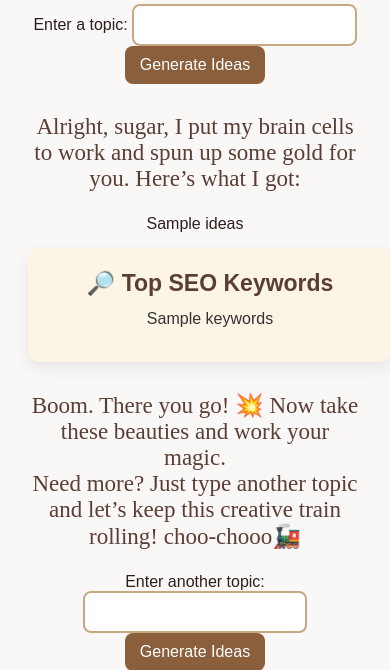
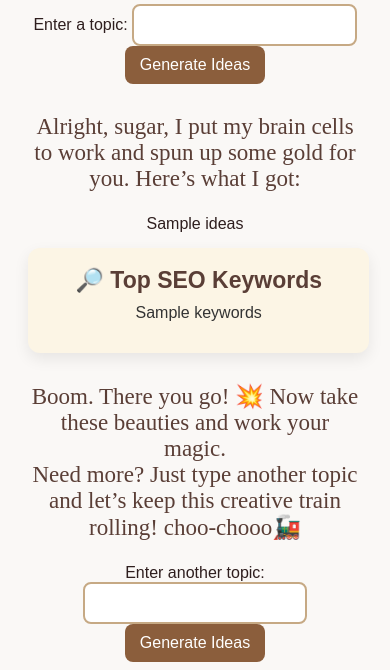
Before and after one commit to CansuTC/AI-Blog-Idea-Generator, a Flask app: template templates/index.html in a window 390 px wide. Shown: the part 388-1058 px from the top of the page. Run offline with Flask 3, Linux system fonts and the light colour scheme; the template is opened without the code that fills it: most values are stand-ins (such as "Sample title", 1, 10 or a date in 2020).

Commit message:
Fix mobile alignment for SEO box and idea cards

```diff
--- a/static/style.css
+++ b/static/style.css
@@ -1,7 +1,7 @@
 /* General Styles */
 body {
     font-family: "Poppins", sans-serif;
-    background-color: #FAF8F6; /* Editorial Soft Beige */
+    background-color: #FAF8F6;
     color: #2E1E1E;
     text-align: center;
     padding: 20px;
@@ -15,7 +15,7 @@
     letter-spacing: 0.5px;
 }
 
-/* Sub-header (Aligned with Editorial Look) */
+/* Sub-header */
 .sub-header {
     font-family: "Merriweather", serif;
     font-size: 23px;
@@ -23,15 +23,16 @@
     color: #5A3E36;
     margin-top: 15px;
 }
-/* Normal text inside the sub-header (for non-bold parts) */
+/* Normal text inside the sub-header */
 .normal-text {
     font-weight: normal;
-    color: #2E1E1E; /* Ensures it stays the same color as the rest */
+    color: #2E1E1E;
 }
 /* Main Container */
 .container {
     max-width: 700px;
-    margin: auto;
+    margin: 0 auto;
+    text-align: center;
 }
 
 /* Input Field */
@@ -48,7 +49,7 @@
 button {
     padding: 10px 15px;
     font-size: 16px;
-    background-color: #8B5E3C; /* Rich Warm Brown */
+    background-color: #8B5E3C;
     color: white;
     border: none;
     border-radius: 8px;
@@ -60,7 +61,6 @@
     background-color: #6A422A;
 }
 
-/* AI-Generated Idea Cards */
 .idea-card {
     background: white;
     padding: 15px;
@@ -69,14 +69,13 @@
     box-shadow: 0px 6px 15px rgba(0, 0, 0, 0.08);
     transition: transform 0.2s ease-in-out;
     max-width: 700px;
-    width: 100%;
+    width: 90%;
 }
 
 .idea-card:hover {
     transform: translateY(-3px);
 }
 
-/* Blog Idea Headlines */
 .idea-card h3 {
     font-size: 23px;
     font-weight: bold;
@@ -84,7 +83,6 @@
     margin-bottom: 7px;
 }
 
-/* Blog Idea Explanations */
 .idea-card p {
     font-size: 16px;
     font-weight: normal;
@@ -93,7 +91,6 @@
     margin-top: 7px;
 }
 
-/* Pre-Ideas & Outro Message */
 .pre-ideas, .outro {
     font-family: "Merriweather", serif;
     font-size: 23px;
@@ -102,7 +99,6 @@
     margin-top: 30px;
 }
 
-/* SEO Keyword Box */
 .seo-box {
     background: #FCF5E5;
     padding: 15px;
@@ -110,12 +106,8 @@
     border-radius: 12px;
     box-shadow: 0px 6px 15px rgba(0, 0, 0, 0.08);
     max-width: 700px;
-    width: 100%;
+    width: 90%;
     text-align: center;
-    display: flex;
-    flex-direction: column;
-    align-items: center;
-    justify-content: center;
 }
 
 /* SEO Keyword Title */
@@ -136,7 +128,6 @@
     margin-top: 7px;
 }
 
-/* Loading Animation */
 #loading {
     font-weight: bold;
     color: #555;
@@ -144,7 +135,6 @@
     animation: fadeIn 0.5s ease-in-out;
 }
 
-/* Bottom Form - Same Styling as Top */
 .bottom-form {
     margin-top: 20px;
     text-align: center;
@@ -173,6 +163,14 @@
 .bottom-form button:hover {
     background-color: #6A422A;
 }
+/* Mobile Optimization */
+@media screen and (max-width: 768px) {
+    .idea-card,
+    .seo-box {
+        width: 95%;
+        padding: 12px;
+    }
+}
 
 /* Fade-in Animation */
 @keyframes fadeIn {
```
